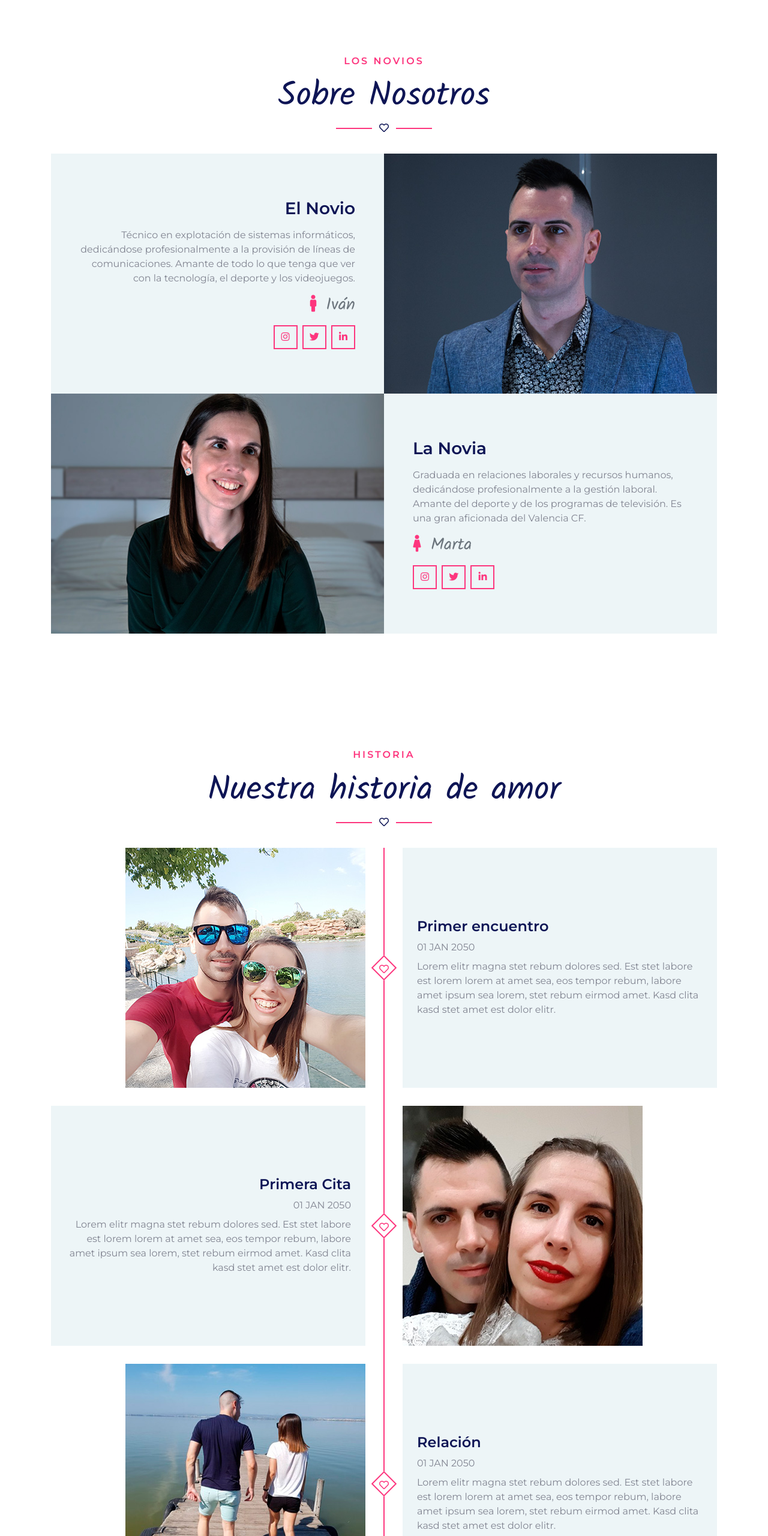
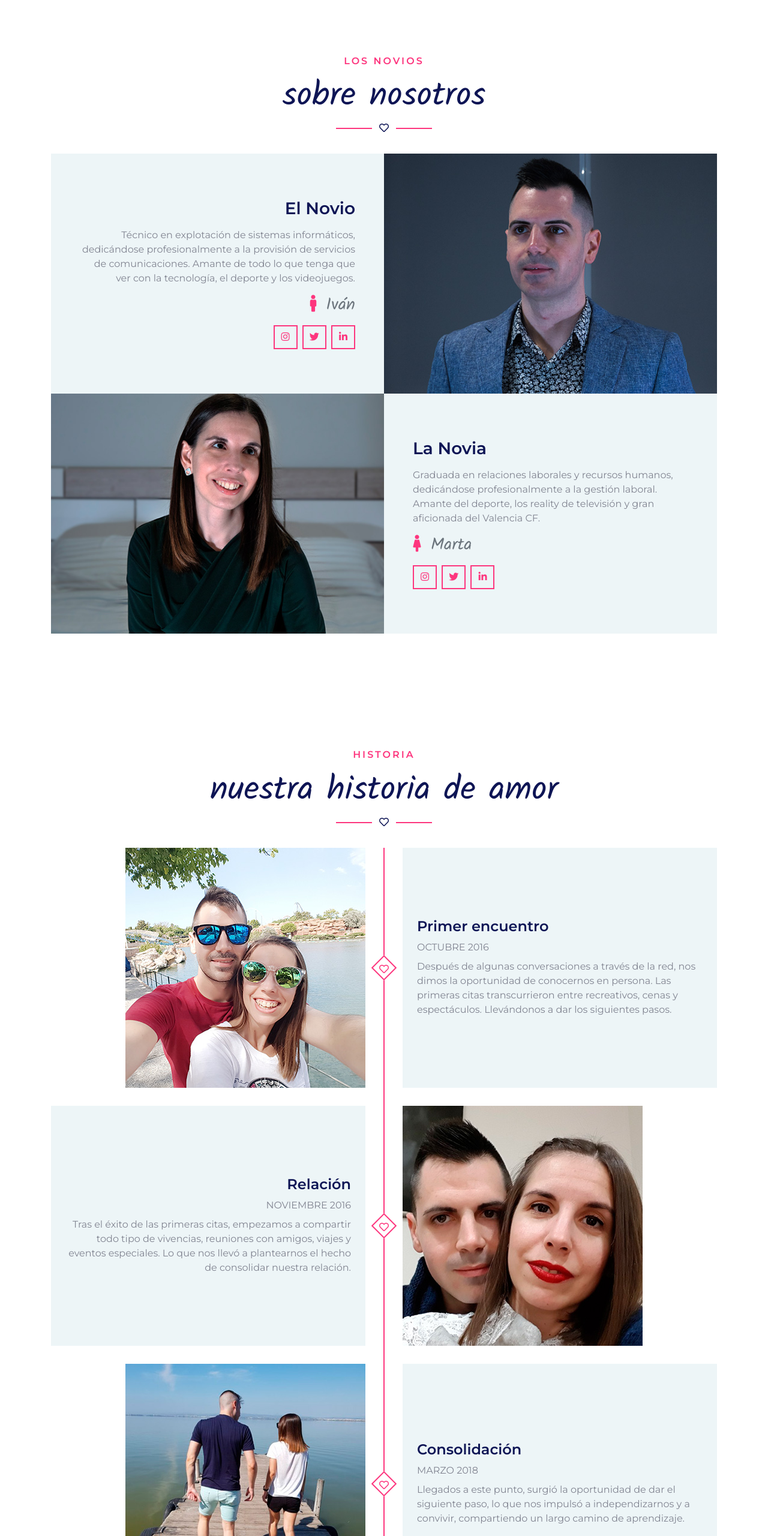
Before and after one commit to Fray88/Boda, a plain HTML site: page index.html in a window 1280 px wide. Shown: the part 900-3460 px from the top of the page at 60% size. Drawn offline with nearby package versions, Linux system fonts and the light colour scheme.

Commit message:
web_complete

```diff
--- a/index.html
+++ b/index.html
@@ -5,8 +5,10 @@
     <meta charset="utf-8">
     <title>Iván & Marta</title>
     <meta content="width=device-width, initial-scale=1.0" name="viewport">
-    <meta content="Free HTML Templates" name="keywords">
-    <meta content="Free HTML Templates" name="description">
+    <meta content="boda, iván y marta, boda iván y marta, iván, marta, evento de boda, iván baquero, marta sánchez, iván baquero pérez, marta sánchez lorenzo" name="keywords">
+    <meta content="Website oficial del evento de boda de Iván Baquero Pérez y Marta Sánchez Lorenzo" name="description">
+    <meta content="Iván & Marta" name="copyright">
+    <meta content="Iván Baquero Pérez" name="author">
 
     <!-- Favicon -->
     <link href="img/favicon.ico" rel="icon">
@@ -129,14 +131,14 @@
         <div class="container py-5">
             <div class="section-title position-relative text-center">
                 <h6 class="text-uppercase text-primary mb-3" style="letter-spacing: 3px;">Los Novios</h6>
-                <h1 class="font-secondary display-4">Sobre Nosotros</h1>
+                <h1 class="font-secondary display-4">sobre nosotros</h1>
                 <i class="far fa-heart text-dark"></i>
             </div>
             <div class="row m-0 mb-4 mb-md-0 pb-2 pb-md-0">
                 <div class="col-md-6 p-0 text-center text-md-right">
                     <div class="h-100 d-flex flex-column justify-content-center bg-secondary p-5">
                         <h3 class="mb-3">El Novio</h3>
-                        <p>Técnico en explotación de sistemas informáticos, dedicándose profesionalmente a la provisión de líneas de comunicaciones. Amante de todo lo que tenga que ver con la tecnología, el deporte y los videojuegos.</p>
+                        <p>Técnico en explotación de sistemas informáticos, dedicándose profesionalmente a la provisión de servicios de comunicaciones. Amante de todo lo que tenga que ver con la tecnología, el deporte y los videojuegos.</p>
                         <h3 class="font-secondary font-weight-normal text-muted mb-3"><i class="fa fa-male text-primary pr-3"></i>Iván</h3>
                         <div class="position-relative">
                             <a class="btn btn-outline-primary btn-square mr-1" href="https://www.instagram.com/ivanbaquero88/" target="_blank"><i class="fab fa-instagram"></i></a>
@@ -156,7 +158,7 @@
                 <div class="col-md-6 p-0 text-center text-md-left">
                     <div class="h-100 d-flex flex-column justify-content-center bg-secondary p-5">
                         <h3 class="mb-3">La Novia</h3>
-                        <p>Graduada en relaciones laborales y recursos humanos, dedicándose profesionalmente a la gestión laboral. Amante del deporte y de los programas de televisión. Es una gran aficionada del Valencia CF.</p>
+                        <p>Graduada en relaciones laborales y recursos humanos, dedicándose profesionalmente a la gestión laboral. Amante del deporte, los reality de televisión y gran aficionada del Valencia CF.</p>
                         <h3 class="font-secondary font-weight-normal text-muted mb-3"><i class="fa fa-female text-primary pr-3"></i>Marta</h3>
                         <div class="position-relative">
                             <a class="btn btn-outline-primary btn-square mr-1" href="https://www.instagram.com/martaa_sanlo/" target="_blank"><i class="fab fa-instagram"></i></a>
@@ -176,7 +178,7 @@
         <div class="container pt-5 pb-3">
             <div class="section-title position-relative text-center">
                 <h6 class="text-uppercase text-primary mb-3" style="letter-spacing: 3px;">Historia</h6>
-                <h1 class="font-secondary display-4">Nuestra historia de amor</h1>
+                <h1 class="font-secondary display-4">nuestra historia de amor</h1>
                 <i class="far fa-heart text-dark"></i>
             </div>
             <div class="container timeline position-relative p-0">
@@ -187,17 +189,17 @@
                     <div class="col-md-6 text-center text-md-left">
                         <div class="h-100 d-flex flex-column justify-content-center bg-secondary p-4 ml-md-3">
                             <h4 class="mb-2">Primer encuentro</h4>
-                            <p class="text-uppercase mb-2">01 Jan 2050</p>
-                            <p class="m-0">Lorem elitr magna stet rebum dolores sed. Est stet labore est lorem lorem at amet sea, eos tempor rebum, labore amet ipsum sea lorem, stet rebum eirmod amet. Kasd clita kasd stet amet est dolor elitr.</p>
+                            <p class="text-uppercase mb-2">Octubre 2016</p>
+                            <p class="m-0">Después de algunas conversaciones a través de la red, nos dimos la oportunidad de conocernos en persona. Las primeras citas transcurrieron entre recreativos, cenas y espectáculos. Llevándonos a dar los siguientes pasos.</p>
                         </div>
                     </div>
                 </div>
                 <div class="row">
                     <div class="col-md-6 text-center text-md-right">
                         <div class="h-100 d-flex flex-column justify-content-center bg-secondary p-4 mr-md-3">
-                            <h4 class="mb-2">Primera Cita</h4>
-                            <p class="text-uppercase mb-2">01 Jan 2050</p>
-                            <p class="m-0">Lorem elitr magna stet rebum dolores sed. Est stet labore est lorem lorem at amet sea, eos tempor rebum, labore amet ipsum sea lorem, stet rebum eirmod amet. Kasd clita kasd stet amet est dolor elitr.</p>
+                            <h4 class="mb-2">Relación</h4>
+                            <p class="text-uppercase mb-2">Noviembre 2016</p>
+                            <p class="m-0">Tras el éxito de las primeras citas, empezamos a compartir todo tipo de vivencias, reuniones con amigos, viajes y eventos especiales. Lo que nos llevó a plantearnos el hecho de consolidar nuestra relación.</p>
                         </div>
                     </div>
                     <div class="col-md-6 text-center text-md-left">
@@ -210,9 +212,9 @@
                     </div>
                     <div class="col-md-6 text-center text-md-left">
                         <div class="h-100 d-flex flex-column justify-content-center bg-secondary p-4 ml-md-3">
-                            <h4 class="mb-2">Relación</h4>
-                            <p class="text-uppercase mb-2">01 Jan 2050</p>
-                            <p class="m-0">Lorem elitr magna stet rebum dolores sed. Est stet labore est lorem lorem at amet sea, eos tempor rebum, labore amet ipsum sea lorem, stet rebum eirmod amet. Kasd clita kasd stet amet est dolor elitr.</p>
+                            <h4 class="mb-2">Consolidación</h4>
+                            <p class="text-uppercase mb-2">Marzo 2018</p>
+                            <p class="m-0">Llegados a este punto, surgió la oportunidad de dar el siguiente paso, lo que nos impulsó a independizarnos y a convivir, compartiendo un largo camino de aprendizaje.</p>
                         </div>
                     </div>
                 </div>
@@ -220,8 +222,8 @@
                     <div class="col-md-6 text-center text-md-right">
                         <div class="h-100 d-flex flex-column justify-content-center bg-secondary p-4 mr-md-3">
                             <h4 class="mb-2">Compromiso</h4>
-                            <p class="text-uppercase mb-2">01 Jan 2050</p>
-                            <p class="m-0">Lorem elitr magna stet rebum dolores sed. Est stet labore est lorem lorem at amet sea, eos tempor rebum, labore amet ipsum sea lorem, stet rebum eirmod amet. Kasd clita kasd stet amet est dolor elitr.</p>
+                            <p class="text-uppercase mb-2">Noviembre 2022</p>
+                            <p class="m-0">Cumplidos los 6 años de relación, nos hemos propuesto comprometernos y formar un matrimonio, por ello celebramos este evento con todos nuestros amigos y familiares.</p>
                         </div>
                     </div>
                     <div class="col-md-6 text-center text-md-left">
@@ -238,7 +240,7 @@
     <div class="container-fluid bg-gallery" id="gallery" style="padding: 120px 0; margin: 90px 0;">
         <div class="section-title position-relative text-center" style="margin-bottom: 120px;">
             <h6 class="text-uppercase text-primary mb-3" style="letter-spacing: 3px;">Imágenes</h6>
-            <h1 class="font-secondary display-4 text-white">Galería de fotos</h1>
+            <h1 class="font-secondary display-4 text-white">galería de fotos</h1>
             <i class="far fa-heart text-white"></i>
         </div>
         <div class="owl-carousel gallery-carousel">
@@ -306,7 +308,7 @@
         <div class="container py-5">
             <div class="section-title position-relative text-center" >
                 <h6 class="text-uppercase text-primary mb-3" style="letter-spacing: 3px;">Evento</h6>
-                <h1 class="font-secondary display-4">Nuestro evento de boda</h1>
+                <h1 class="font-secondary display-4">nuestro evento de boda</h1>
                 <i class="far fa-heart text-dark"></i>
             </div>
             <div class="row justify-content-center">
@@ -343,7 +345,7 @@
         <div class="container pt-5 pb-3">
             <div class="section-title position-relative text-center">
                 <h6 class="text-uppercase text-primary mb-3" style="letter-spacing: 3px;">Ubicación</h6>
-                <h1 class="font-secondary display-4">Ubicación del evento</h1>
+                <h1 class="font-secondary display-4">ubicación del evento</h1>
                 <i class="far fa-heart text-dark"></i>
             </div>
             <div class="row justify-content-center">
@@ -384,7 +386,7 @@
         <div class="container py-5">
             <div class="section-title position-relative text-center">
                 <h6 class="text-uppercase text-primary mb-3" style="letter-spacing: 3px;">Contacto</h6>
-                <h1 class="font-secondary display-4">Libro de Firmas digital</h1>
+                <h1 class="font-secondary display-4">libro de firmas</h1>
                 <i class="far fa-heart text-dark"></i>
             </div>
             <div class="row justify-content-center">
```
Also changed, not shown: img/carousel-1.jpg, img/carousel-2.jpg.
